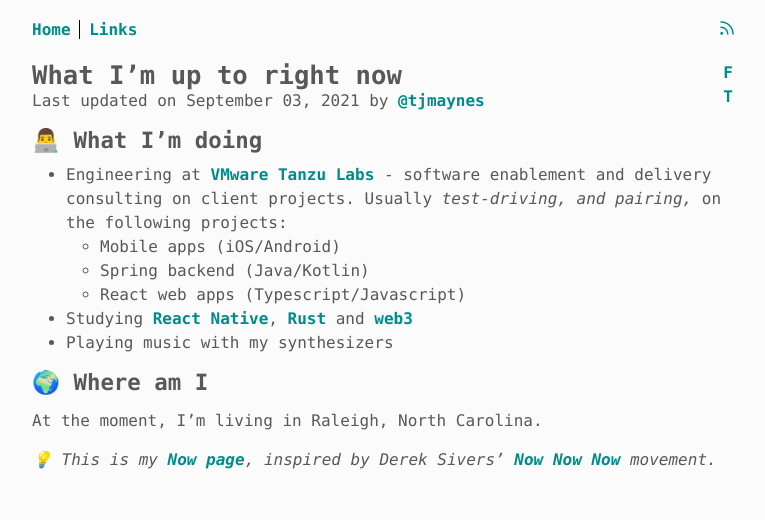
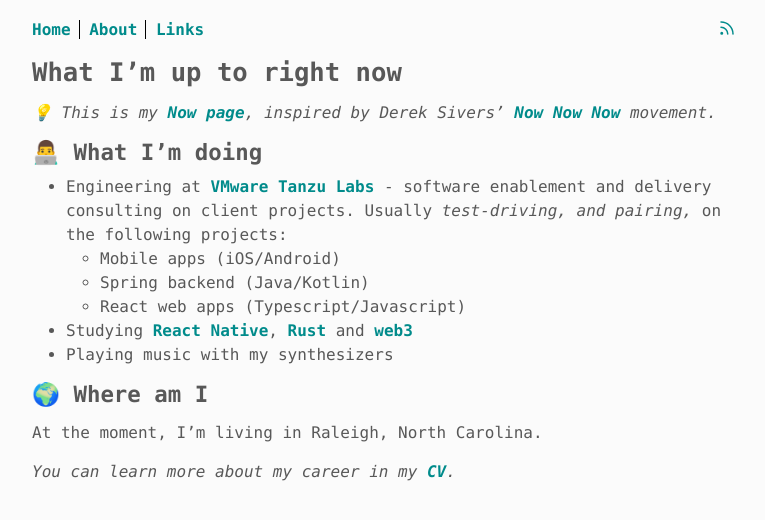
Before and after one commit to tjmaynes/tjmaynes.com, a Jekyll site: the page built from now.md, in a window 1280 px wide. Shown: the top 520 px of the page, without its empty margins (256-1021 px from the left). Built offline with Jekyll 4.4.1, drawn with Linux system fonts in a browser that asks for light colours; some web fonts are replaced.

Commit message:
Cleanup layouts for different kinds of pages, add about page, and more drafts

```diff
--- a/_config.yml
+++ b/_config.yml
@@ -1,7 +1,7 @@
 title: TJ Maynes
 email: tj@tjmaynes.com
 description: >-
-  A blog from TJ Maynes.
+  A mobile fullstack development blog.
 url: "https://tjmaynes.com"
 twitter_username: tjmaynes
 github_username:  tjmaynes
--- a/_includes/blog-post.html
+++ /dev/null
@@ -1,13 +0,0 @@
-<section class="post">
-  <div class="post-header">
-    <div class="post-header-info">
-      {% include blog-post-social.html %}
-      <h1>{{ page.title }}</h1>
-    </div>
-      Last updated on {{ page.date | date: "%B %d, %Y" }} by <span class="author"><a href="https://www.twitter.com/{{ site.twitter_username }}">@{{ site.twitter_username  }}</a>
-    </span>
-  </div>
-  <div class="post-content">
-    {{ content }}
-  </div>
-</section>
--- a/_includes/closing-remarks.html
+++ /dev/null
@@ -1,4 +0,0 @@
-<p>
-    Thanks for reading, friend! If you have any questions or concerns about this blog post, please email <a
-        href="mailto:{{ site.email }}">me</a>!
-</p>
--- a/_includes/menu.html
+++ b/_includes/menu.html
@@ -1,6 +1,7 @@
 <nav class="menu">
   <div>
     <a href="/">Home</a>
+    <a href="/about">About</a>
     <a href="/links">Links</a>
   </div>
   <a href="/feed.xml">{% include rss.svg %}</a>
--- a/_includes/style.css
+++ b/_includes/style.css
@@ -149,20 +149,24 @@ a {
   padding: 8px 0 15px 0;
 }
 
-.post-content {
-  padding: 10px 0;
+.post-header {
+  padding-bottom: 10px;
 }
 
-.post-content p, .post-content h1, .post-content h2 {
+.content {
+  padding-bottom: 10px;
+}
+
+.content p, .content h1, .content h2 {
   padding: 5px 0 10px 0;
 }
 
-.post-content ul, .post-content ol {
+.content ul, .content ol {
   margin-left: 34px;
   padding-bottom: 10px;
 }
 
-.post-content ul:last-child, .post-content ol:last-child {
+.content ul:last-child, .content ol:last-child {
   padding-bottom: 0;
 }
 
--- a/_layouts/base.html
+++ b/_layouts/base.html
@@ -4,7 +4,7 @@
 <html lang="en">
   {% include head.html %}
   <body>
-    <section class="content">
+    <section>
       {% include header.html %}
       {{ content }}
     </section>
--- /dev/null
+++ b/_layouts/content.html
@@ -0,0 +1,6 @@
+---
+layout: base
+---
+<div class="content">
+{{ content }}
+</div>
--- a/_layouts/post.html
+++ b/_layouts/post.html
@@ -1,4 +1,15 @@
 ---
 layout: base
 ---
-{% include blog-post.html %}
+<section class="post">
+    <div class="post-header">
+        <div class="post-header-info">
+        {% include blog-post-social.html %}
+        <h1>{{ page.title }}</h1>
+        </div>
+        Last updated on {{ page.date | date: "%B %d, %Y" }} by <span class="author"><a href="https://www.twitter.com/{{ site.twitter_username }}">@{{ site.twitter_username  }}</a></span>
+    </div>
+    <div class="content">
+        {{ content }}
+    </div>
+</section>
--- a/now.md
+++ b/now.md
@@ -1,10 +1,11 @@
 ---
-layout: post
+layout: content
 permalink: /now
-title: What I’m up to right now
-description: This is my Now page, inspired by Derek Sivers' Now Now Now movement.
-date: 2021-09-03 00:00:00
 ---
+# What I’m up to right now
+
+*💡 This is my [Now page](https://nownownow.com/about), inspired by Derek Sivers' [Now Now Now](https://nownownow.com/) movement.*
+
 ## 👨‍💻  What I'm doing
 - Engineering at [VMware Tanzu Labs](https://tanzu.vmware.com/labs) - software enablement and delivery consulting on client projects. Usually *test-driving, and pairing,* on the following projects:
     - Mobile apps (iOS/Android)
@@ -16,4 +17,4 @@ date: 2021-09-03 00:00:00
 ## 🌍  Where am I
 At the moment, I'm living in Raleigh, North Carolina.
 
-*💡 This is my [Now page](https://nownownow.com/about), inspired by Derek Sivers' [Now Now Now](https://nownownow.com/) movement.*
+*You can learn more about my career in my [CV](/public/cv.pdf).*
```
Also changed, not shown: _drafts/2021-09-02-contributing-to-open-source-software-when-you-don't-have-time.md (deleted, +0 -30 lines), _drafts/2021-09-02-contributing-to-open-source-software.md (added, +29 -0 lines), _drafts/2021-09-03-finding-an-open-source-community-to-join.md (added, +15 -0 lines), about.md (added, +42 -0 lines), README.md, 1 other file.
